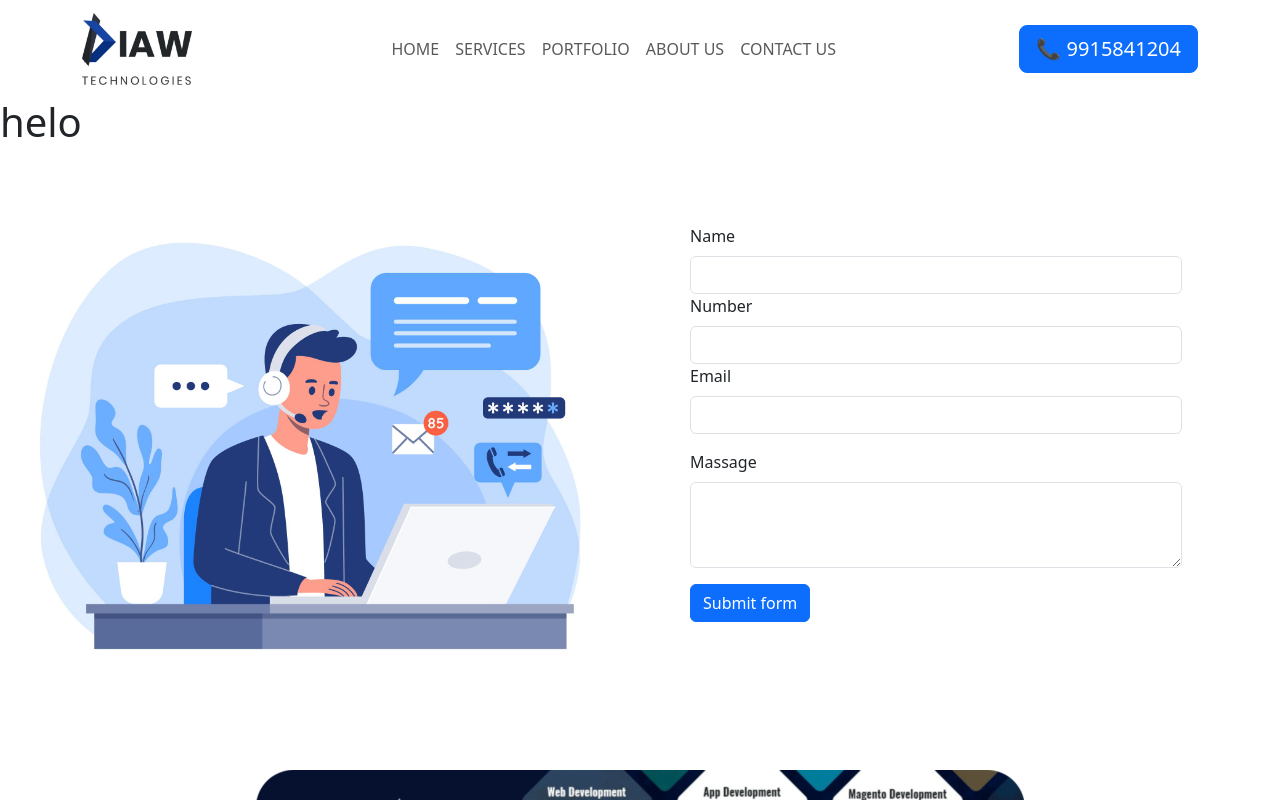
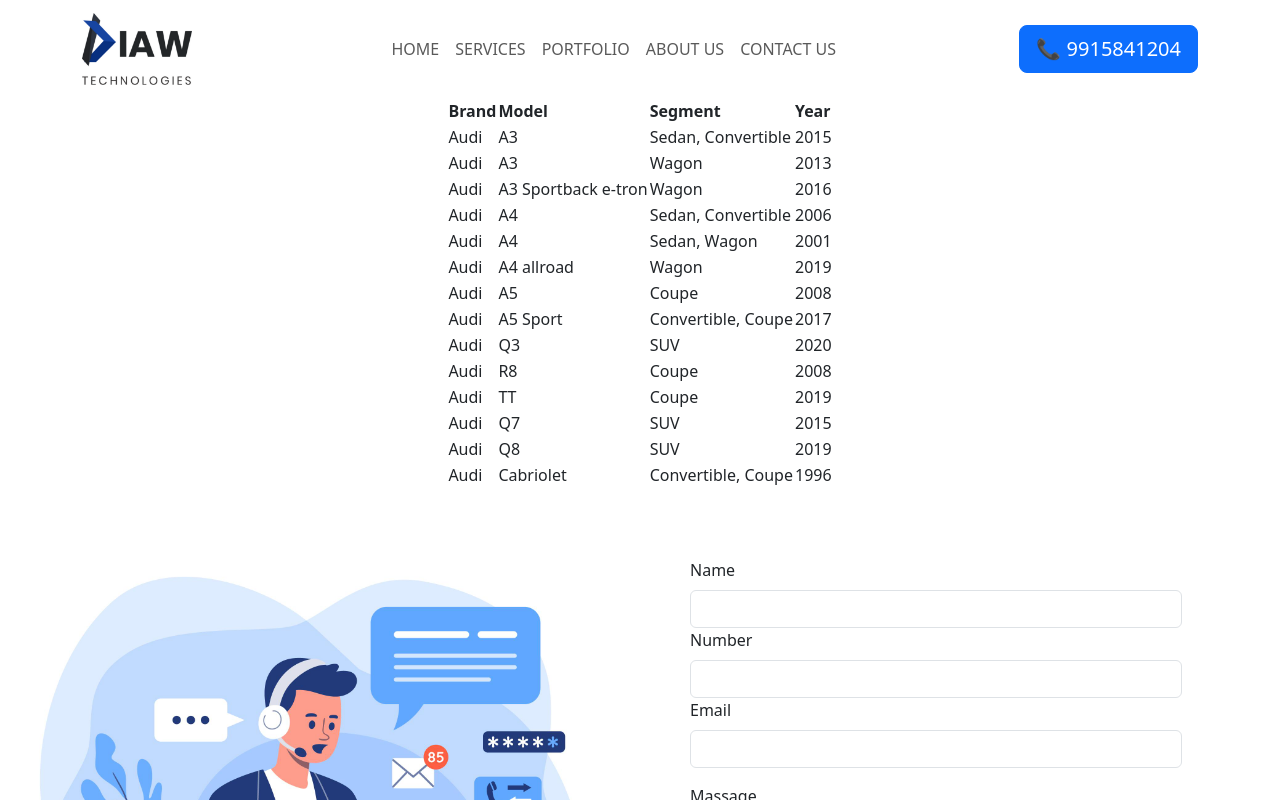
Before and after one commit to Jatin-dev12/sehgal, a React (Create React App) app: page /Portfolio in a window 1280 px wide. Shown: the top 800 px of the page. Built offline with nearby package versions, Linux system fonts and the light colour scheme.

Commit message:
sorting is challu

```diff
--- a/package.json
+++ b/package.json
@@ -21,6 +21,7 @@
     "react-responsive-carousel": "^3.2.23",
     "react-router-dom": "^6.21.1",
     "react-scripts": "^5.0.1",
+    "react-table": "^7.8.0",
     "scroll-carousel": "^1.2.7",
     "sweetalert2": "^11.10.2",
     "web-vitals": "^2.1.4"
--- a/src/App.css
+++ b/src/App.css
@@ -317,3 +317,6 @@
 .sssss{
     text-align: center;
 }
+.sorting{
+    text-align: center;
+}
--- a/src/componets/Portfolio.js
+++ b/src/componets/Portfolio.js
@@ -1,12 +1,76 @@
-import React from 'react'
+import { useTable, useSortBy } from "react-table";
+import useRows from "./useRow";
+import useColumns from "./useColumns";
 
-function Portfolio() {
+function PORTFOLIO () {
+  const columns = useColumns();
+  const data = useRows();
+  const table = useTable({ columns, data }, useSortBy);
+
+  const {
+    getTableProps,
+    getTableBodyProps,
+    headerGroups,
+    rows,
+    prepareRow
+  } = table;
+
   return (
-    <div>
-
-      <h1>helo </h1>
+    <div className="container">
+      {/* Apply the table props */}
+      <table {...getTableProps()}>
+        <thead>
+          {headerGroups.map((headerGroup) => (
+            <tr {...headerGroup.getHeaderGroupProps()}>
+              {headerGroup.headers.map((column) => (
+                // Aplicamos las propiedades de ordenación a cada columna
+                <th
+                  {...column.getHeaderProps(column.getSortByToggleProps())}
+                  className={
+                    column.isSorted
+                      ? column.isSortedDesc
+                        ? "desc"
+                        : "asc"
+                      : ""
+                  }
+                >
+                  {column.render("Header")}
+                </th>
+              ))}
+            </tr>
+          ))}
+        </thead>
+        {/* Apply the table body props */}
+        <tbody {...getTableBodyProps()}>
+          {
+            // Loop over the table rows
+            rows.map((row) => {
+              // Prepare the row for display
+              prepareRow(row);
+              return (
+                // Apply the row props
+                <tr {...row.getRowProps()}>
+                  {
+                    // Loop over the rows cells
+                    row.cells.map((cell) => {
+                      // Apply the cell props
+                      return (
+                        <td {...cell.getCellProps()}>
+                          {
+                            // Render the cell contents
+                            cell.render("Cell")
+                          }
+                        </td>
+                      );
+                    })
+                  }
+                </tr>
+              );
+            })
+          }
+        </tbody>
+      </table>
     </div>
-  )
+  );
 }
-
-export default Portfolio;
+export default PORTFOLIO ;
--- a/src/componets/services.js
+++ b/src/componets/services.js
@@ -1,11 +1,60 @@
-import React from 'react'
+import React, { useEffect,useState, } from 'react';
+import axios from 'axios'
 
-function services() {
+function Services() {
+
+  const [ data, setData] = useState([])
+useEffect (() => {
+  axios.get(' https://gorest.co.in/public/v2/users')
+  .then(res => setData(res.data))
+   .then(json=>{
+    //   data = [...data].sort((a, b) => a.name.localeCompare(b.name));
+
+    // data.map((d) => console.log("with localeCompare", d.name, d.email, d.gender,d.status));
+
+    // order an array of names
+
+   })
+
+.catch(err => console.log(err ))
+
+
+
+},[])
+
+
   return (
-    <div>
-      <h1>jatiiinnn</h1>
+    <div className='container'>
+      <h1>List of API DATA.</h1>
+      <table className='table'>
+        <thead>
+          <tr>
+            <th>ID </th>
+            <th>Name </th>
+            <th>Email </th>
+            <th>Gender</th>
+            <th>Status</th>
+          </tr>
+        </thead>
+        <tbody>
+          {
+            data.map((user, index)=>  {
+              return <tr key={index}>
+                <td>{user.id}</td>
+                <td>{user.name}</td>
+                <td>{user.email}</td>
+                <td>{user.gender}</td>
+                <td>{user.status}</td>
+
+
+              </tr>
+            })
+          }
+        </tbody>
+      </table>
     </div>
+
   )
 }
 
-export default services
+export default Services ;
--- a/src/componets/touch.js
+++ b/src/componets/touch.js
@@ -19,11 +19,10 @@
     function saveData()
     {
 
-      let api ="https://gorest.co.in/public/v2/posts"
       let data={name,number,email,massage}
-      // console.warn(data)
 
-      fetch("https://gorest.co.in/public/v2/posts",{
+
+      fetch("https://gorest.co.in/public/v2/users?927b9019cb744562be3de1e22cf4259e",{
         method:"POST",
         headers:{
           'Accept':'application/json',
--- /dev/null
+++ b/src/componets/useColumns.js
@@ -0,0 +1,27 @@
+import { useMemo } from "react";
+
+export default function useColumns() {
+  const columns = useMemo(
+    () => [
+      {
+        Header: "Brand",
+        accessor: "brand"
+      },
+      {
+        Header: "Model",
+        accessor: "model"
+      },
+      {
+        Header: "Segment",
+        accessor: "segment"
+      },
+      {
+        Header: "Year",
+        accessor: "year"
+      }
+    ],
+    []
+  );
+
+  return columns;
+}
--- /dev/null
+++ b/src/componets/useRow.js
@@ -0,0 +1,95 @@
+import { useMemo } from "react";
+
+export default function useRows() {
+  const rows = useMemo(
+    () => [
+      {
+        brand: "Audi",
+        model: "A3",
+        segment: "Sedan, Convertible",
+        year: "2015"
+      },
+      {
+        brand: "Audi",
+        model: "A3",
+        segment: "Wagon",
+        year: "2013"
+      },
+      {
+        brand: "Audi",
+        model: "A3 Sportback e-tron",
+        segment: "Wagon",
+        year: "2016"
+      },
+      {
+        brand: "Audi",
+        model: "A4",
+        segment: "Sedan, Convertible",
+        year: "2006"
+      },
+      {
+        brand: "Audi",
+        model: "A4",
+        segment: "Sedan, Wagon",
+        year: "2001"
+      },
+      {
+        brand: "Audi",
+        model: "A4 allroad",
+        segment: "Wagon",
+        year: "2019"
+      },
+      {
+        brand: "Audi",
+        model: "A5",
+        segment: "Coupe",
+        year: "2008"
+      },
+      {
+        brand: "Audi",
+        model: "A5 Sport",
+        segment: "Convertible, Coupe",
+        year: "2017"
+      },
+      {
+        brand: "Audi",
+        model: "Q3",
+        segment: "SUV",
+        year: "2020"
+      },
+      {
+        brand: "Audi",
+        model: "R8",
+        segment: "Coupe",
+        year: "2008"
+      },
+      {
+        brand: "Audi",
+        model: "TT",
+        segment: "Coupe",
+        year: "2019"
+      },
+      {
+        brand: "Audi",
+        model: "Q7",
+        segment: "SUV",
+        year: "2015"
+      },
+      {
+        brand: "Audi",
+        model: "Q8",
+        segment: "SUV",
+        year: "2019"
+      },
+      {
+        brand: "Audi",
+        model: "Cabriolet",
+        segment: "Convertible, Coupe",
+        year: "1996"
+      }
+    ],
+    []
+  );
+
+  return rows;
+}
```
Also changed, not shown: 1 other file (tests, documents, lock files or other folders).
